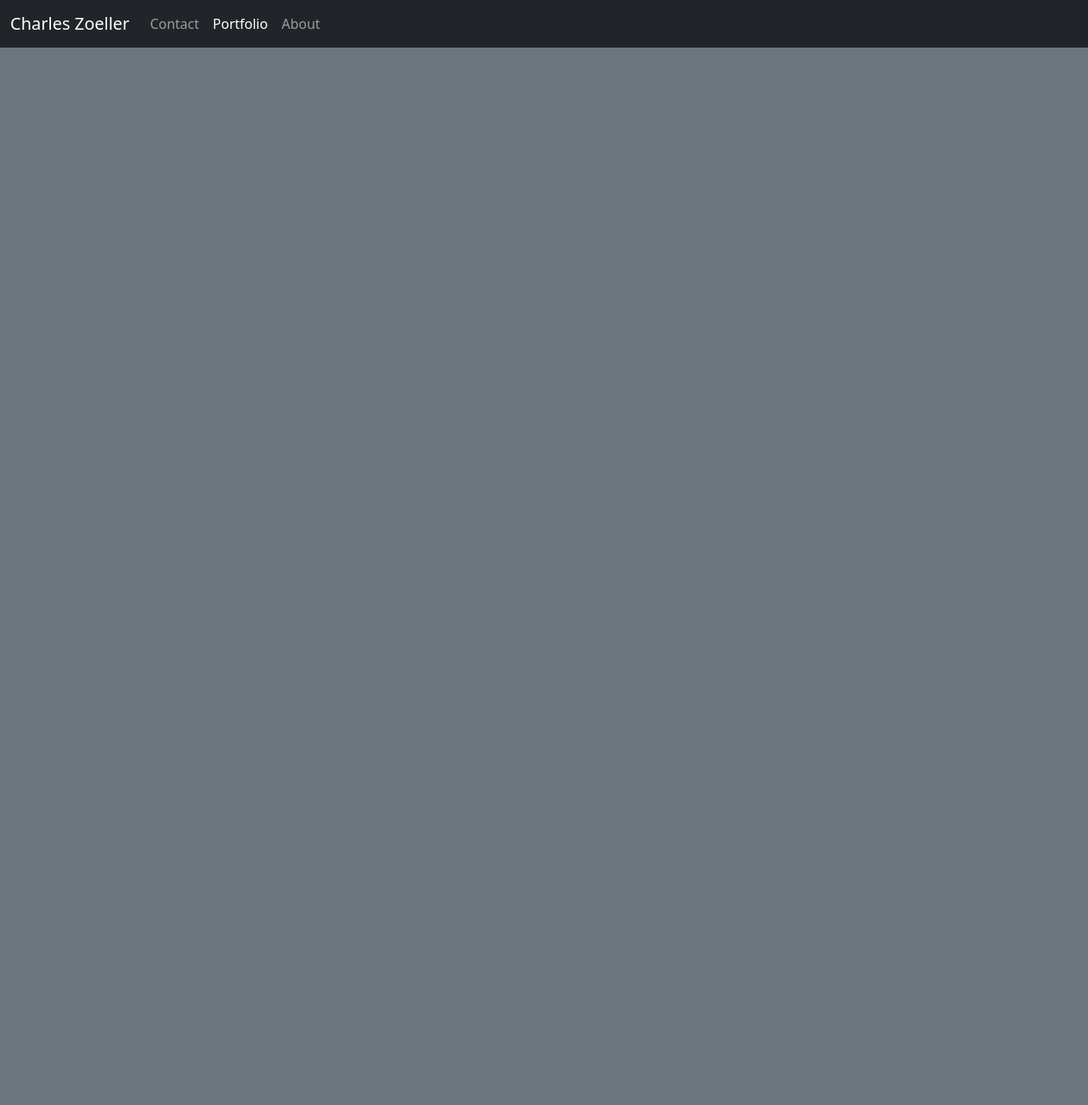
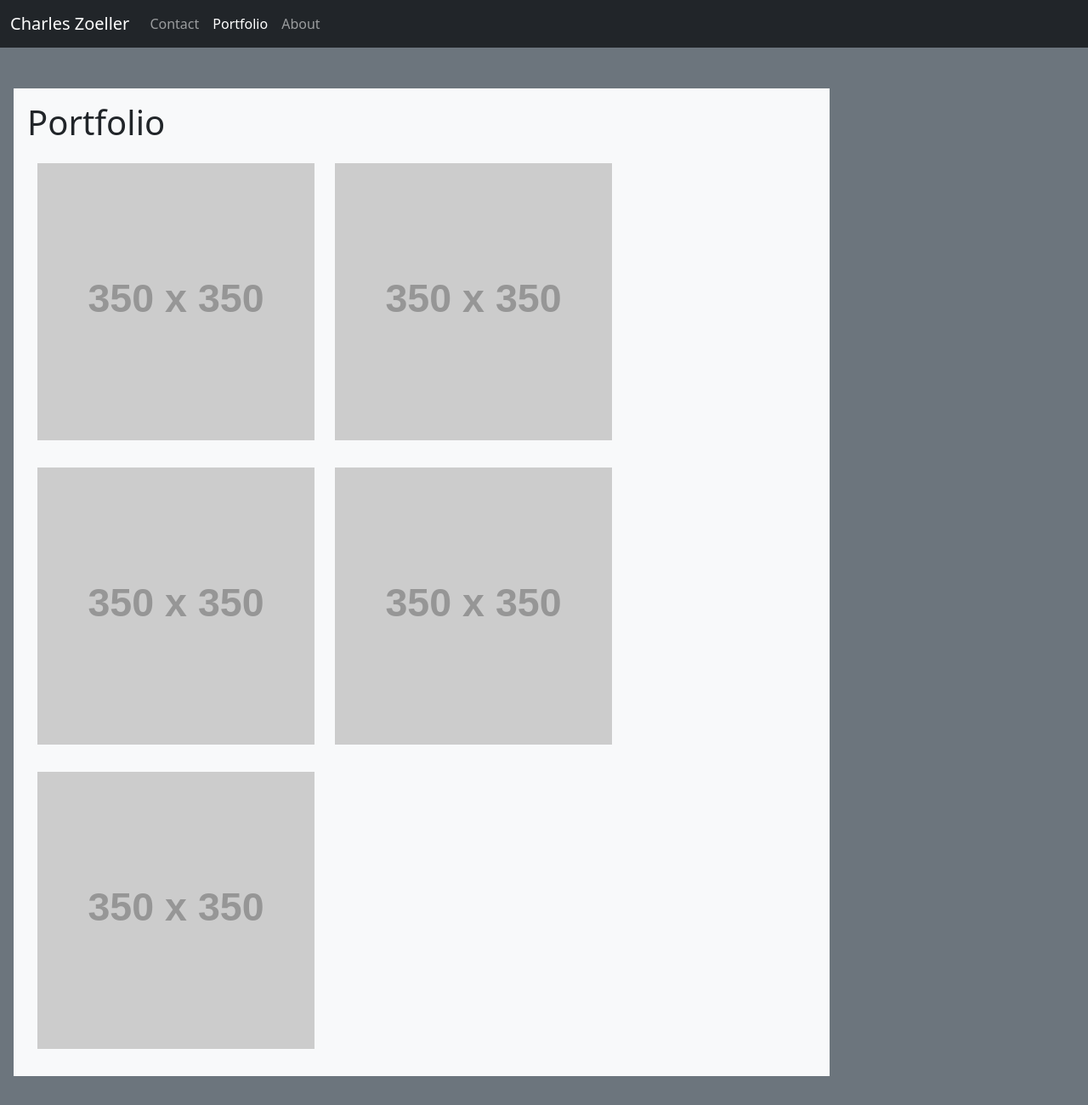
Before and after one commit to czoeller1/portfolio-bootstrap, a plain HTML site: page portfolio.html in a window 1280 px wide. Shown: the whole page at 85% size. Before the commit the page ends 800 px from the top, so only its background shows below. Drawn offline with nearby package versions, Linux system fonts and the light colour scheme; placeholder pictures from the web are drawn by us.

Commit message:
Updated the portfolio page with placeholder images for future projects

```diff
--- a/portfolio.html
+++ b/portfolio.html
@@ -45,6 +45,48 @@
         </div>
       </div>
     </nav>
+    <main class="container bg-light ms-3 my-5 p-3 w-75">
+      <div class="row"><h1>Portfolio</h1></div>
+      <div class="row mx-auto">
+        <img
+          src="https://via.placeholder.com/350"
+          alt=""
+          style="width: 350px"
+          class="py-3"
+        />
+        <img
+          src="https://via.placeholder.com/350"
+          alt=""
+          style="width: 350px"
+          class="py-3"
+        />
+      </div>
+      <div class="row  mx-auto">
+        <img
+          src="https://via.placeholder.com/350"
+          alt=""
+          style="width: 350px"
+          class="py-3"
+        />
+        <img
+          src="https://via.placeholder.com/350"
+          alt=""
+          style="width: 350px"
+          class="py-3"
+        />
+      </div>
+      <div class="row  mx-auto">
+        <img
+          src="https://via.placeholder.com/350"
+          alt=""
+          style="width: 350px"
+          class="py-3"
+        />
+
+      </div>
+
+      </div>
+    </main>
     <script
       src="https://cdn.jsdelivr.net/npm/bootstrap@5.0.0-beta1/dist/js/bootstrap.bundle.min.js"
       integrity="sha384-ygbV9kiqUc6oa4msXn9868pTtWMgiQaeYH7/t7LECLbyPA2x65Kgf80OJFdroafW"
```
